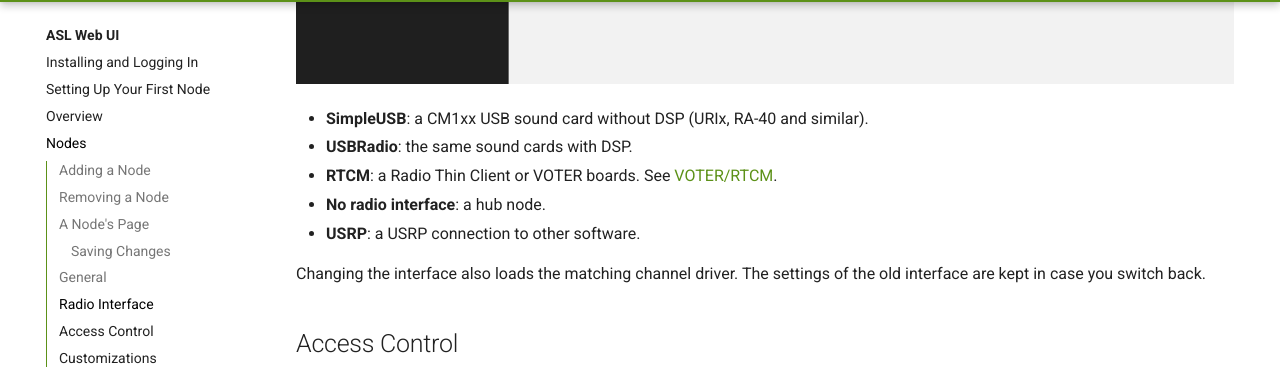
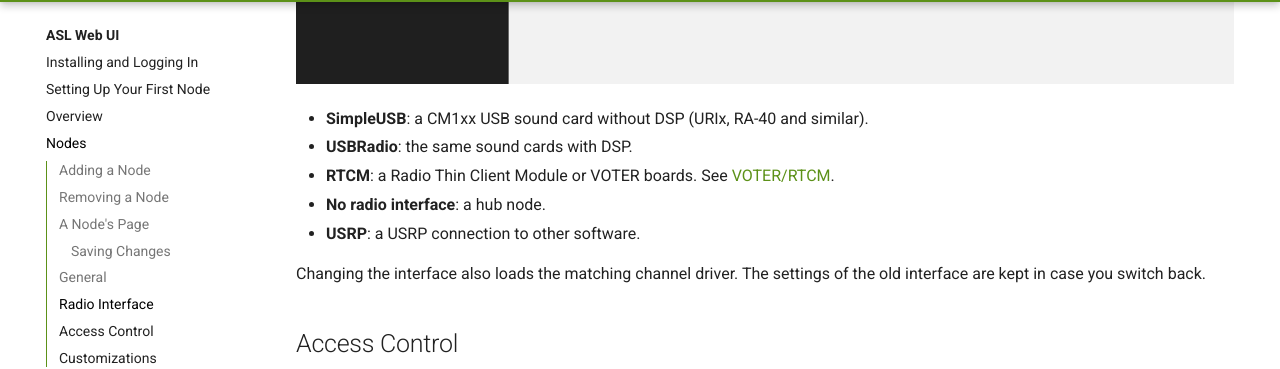
Before and after one commit to AllStarLink/ASL3-Manual, an MkDocs documentation site: the page built from docs/web-ui/nodes.md, in a window 1280 px wide and 900 px high, scrolled down 5444 px. Shown: the part 94-463 px from the top of the window. Built offline with MkDocs 1.6.1 and Material for MkDocs 9.7.7, drawn with Linux system fonts in a browser that asks for light colours.

Commit message:
VE7FET Feedback Fixes

```diff
--- a/docs/web-ui/nodes.md
+++ b/docs/web-ui/nodes.md
@@ -60,7 +60,7 @@ The **Radio interface** tab chooses the Asterisk channel driver for the node:
 
 * **SimpleUSB**: a CM1xx USB sound card without DSP (URIx, RA-40 and similar).
 * **USBRadio**: the same sound cards with DSP.
-* **RTCM**: a Radio Thin Client or VOTER boards. See [VOTER/RTCM](../voter/index.md).
+* **RTCM**: a Radio Thin Client Module or VOTER boards. See [VOTER/RTCM](../voter/index.md).
 * **No radio interface**: a hub node.
 * **USRP**: a USRP connection to other software.
 
```
Also changed, not shown: docs/web-ui/https.md (+1 -1 lines).
